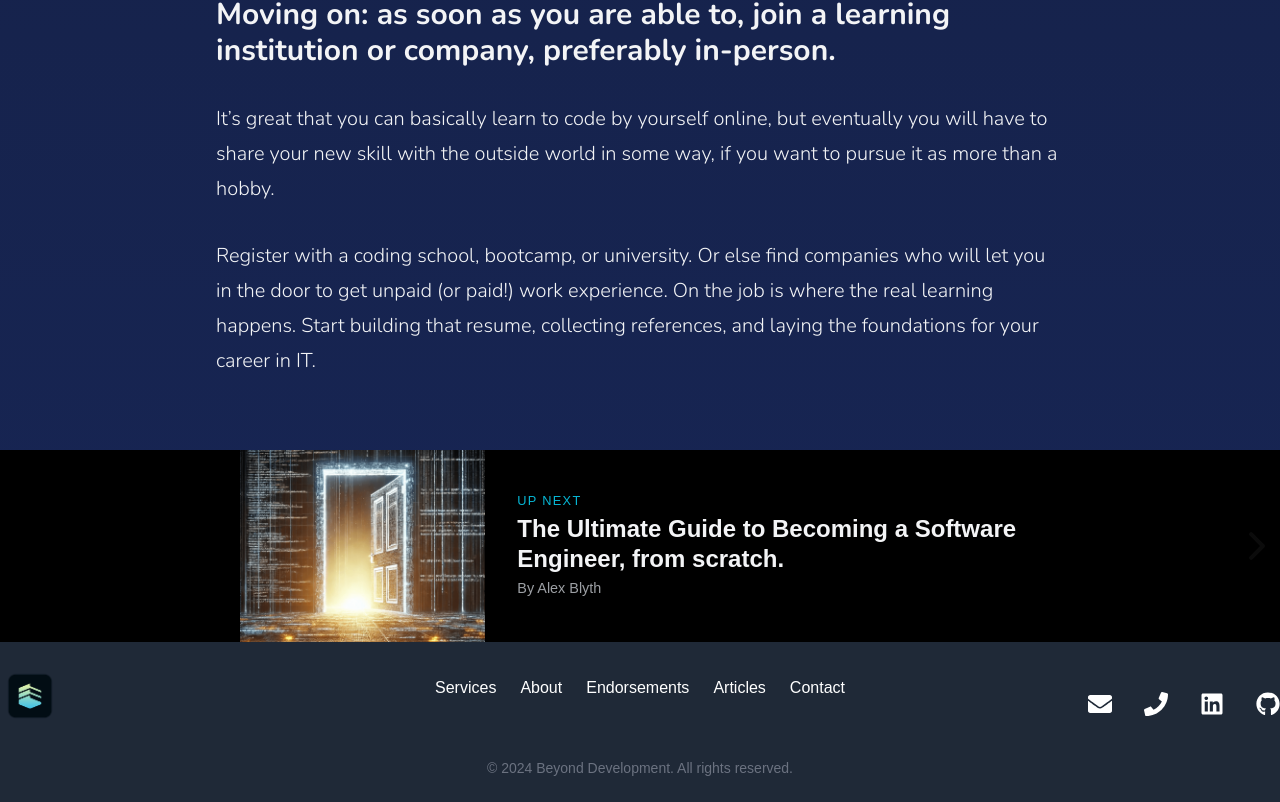
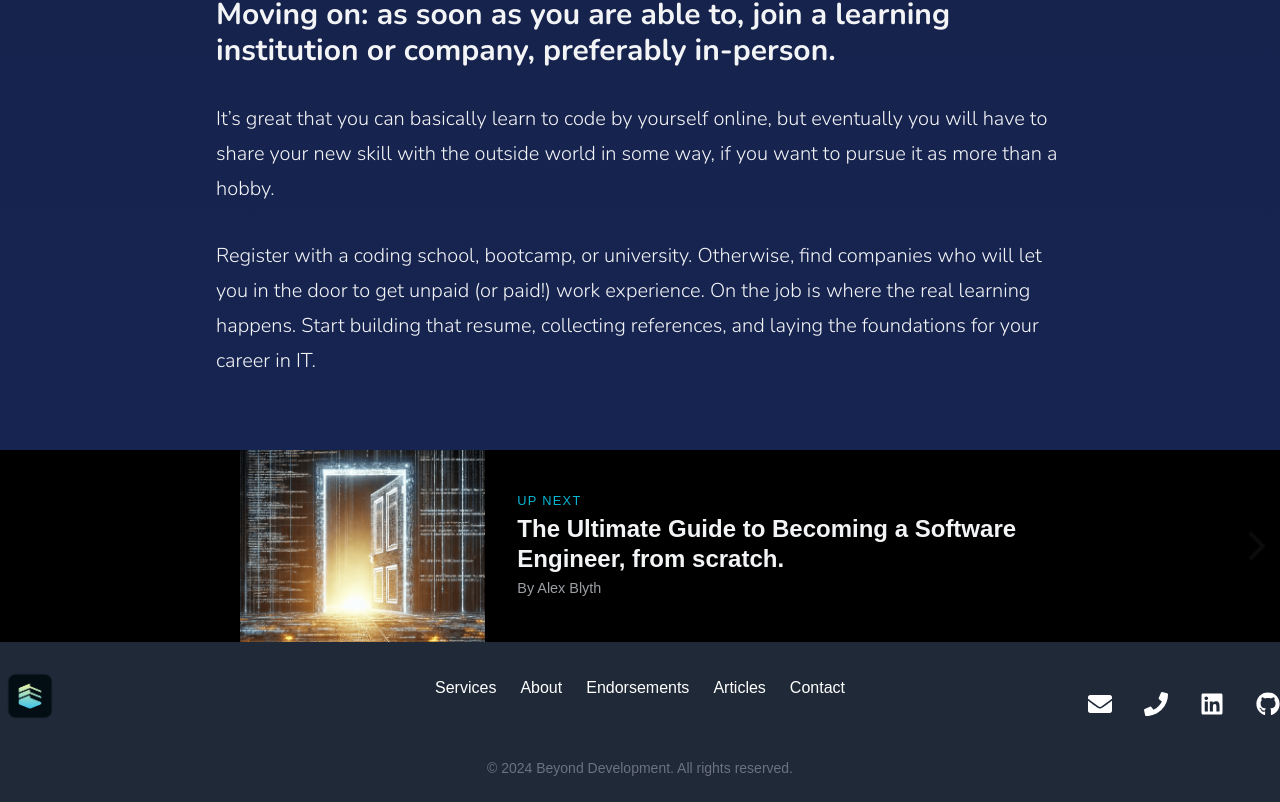
Before and after one commit to blyal/beyond-retail, a Next.js app: page /articles/how-to-start-coding-the-two-minute-guide-for-complete-beginners in a window 1280 px wide. Shown: the part 3268-4070 px from the top of the page. Built offline with nearby package versions, Linux system fonts and the light colour scheme.

Commit message:
feat: change wording in article

```diff
--- a/src/app/articles/how-to-start-coding-the-two-minute-guide-for-complete-beginners/data.tsx
+++ b/src/app/articles/how-to-start-coding-the-two-minute-guide-for-complete-beginners/data.tsx
@@ -314,10 +314,10 @@ export const articleSections = [
         type: "paragraph",
         content: (
           <>
-            Register with a coding school, bootcamp, or university. Or else find
-            companies who will let you in the door to get unpaid (or paid!) work
-            experience. On the job is where the real learning happens. Start
-            building that resume, collecting references, and laying the
+            Register with a coding school, bootcamp, or university. Otherwise,
+            find companies who will let you in the door to get unpaid (or paid!)
+            work experience. On the job is where the real learning happens.
+            Start building that resume, collecting references, and laying the
             foundations for your career in IT.
           </>
         ),
```
